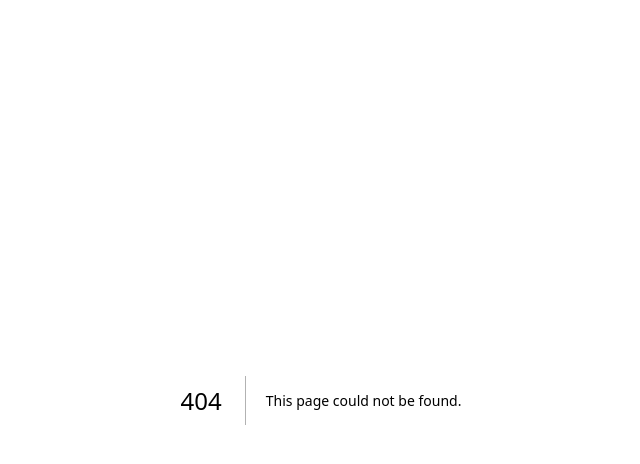
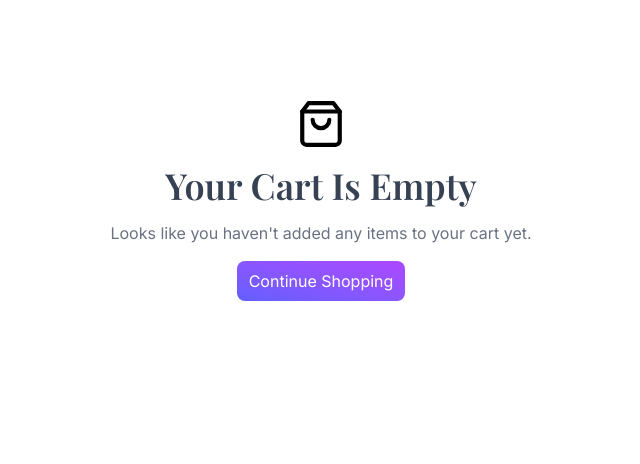
Before and after one commit to yasirakhlaque/next-ecom, a Next.js app: page /user/cart in a window 1280 px wide. Before the commit this address had no page. Shown: the top 464 px of the page, without its empty margins (319-959 px from the left). Built offline with nearby package versions, Linux system fonts and the light colour scheme; a web font is replaced by a local one.

Commit message:
Added Cart Page nad edited route in navbar

```diff
--- /dev/null
+++ b/src/app/(dashboard)/user/cart/page.tsx
@@ -0,0 +1,17 @@
+import Link from "next/link";
+import { FiShoppingBag } from "react-icons/fi";
+
+export default function Cart() {
+    return (
+        <div className="h-100 flex items-center justify-center">
+            <div className="bg-white/30 border-1 border-white py-12 px-30 rounded-lg flex flex-col justify-center items-center gap-4">
+                <FiShoppingBag size={50} />
+                <h1 className="text-4xl text-gray-700 font-semibold" style={{ fontFamily: 'var(--font-playfair)' }}>Your Cart Is Empty</h1>
+                <p className="text-gray-500">Looks like you haven't added any items to your cart yet.</p>
+                <Link href={"/products"}>
+                    <button className="bg-gradient-to-tr from-indigo-500 to-purple-500 rounded-lg px-3 py-2 text-white">Continue Shopping</button>
+                </Link>
+            </div>
+        </div>
+    )
+}
--- a/src/components/Navbar.tsx
+++ b/src/components/Navbar.tsx
@@ -45,10 +45,12 @@ export default function Navbar() {
                     <div className="absolute font-semibold bg-gradient-to-r from-pink-500 to-rose-500 text-white text-xs rounded-full h-5 w-5 flex items-center justify-center -top-2 -right-1 shadow-lg">2</div>
                     <FiHeart />
                 </button>
-                <button className="rounded-full bg-white/40 backdrop-blur-sm border border-white/40 p-3 relative hover:bg-gray-300 transition-all duration-300 ">
-                    <div className="absolute font-semibold bg-gradient-to-r from-indigo-500 to-purple-500 text-white text-xs rounded-full h-5 w-5 flex items-center justify-center -top-2 -right-1 shadow-lg">9</div>
-                    <LuShoppingBag />
-                </button>
+                <Link href={"/user/cart"}>
+                    <button className="rounded-full bg-white/40 backdrop-blur-sm border border-white/40 p-3 relative hover:bg-gray-300 transition-all duration-300 ">
+                        <div className="absolute font-semibold bg-gradient-to-r from-indigo-500 to-purple-500 text-white text-xs rounded-full h-5 w-5 flex items-center justify-center -top-2 -right-1 shadow-lg">9</div>
+                        <LuShoppingBag />
+                    </button>
+                </Link>
                 <div>
                     <button className="rounded-full bg-white/40 backdrop-blur-sm border border-white/40 p-3 hover:bg-gray-300 transition-all duration-300" onClick={() => setSelectedOption(!selectedOption)}>
                         <FiUser />
```
